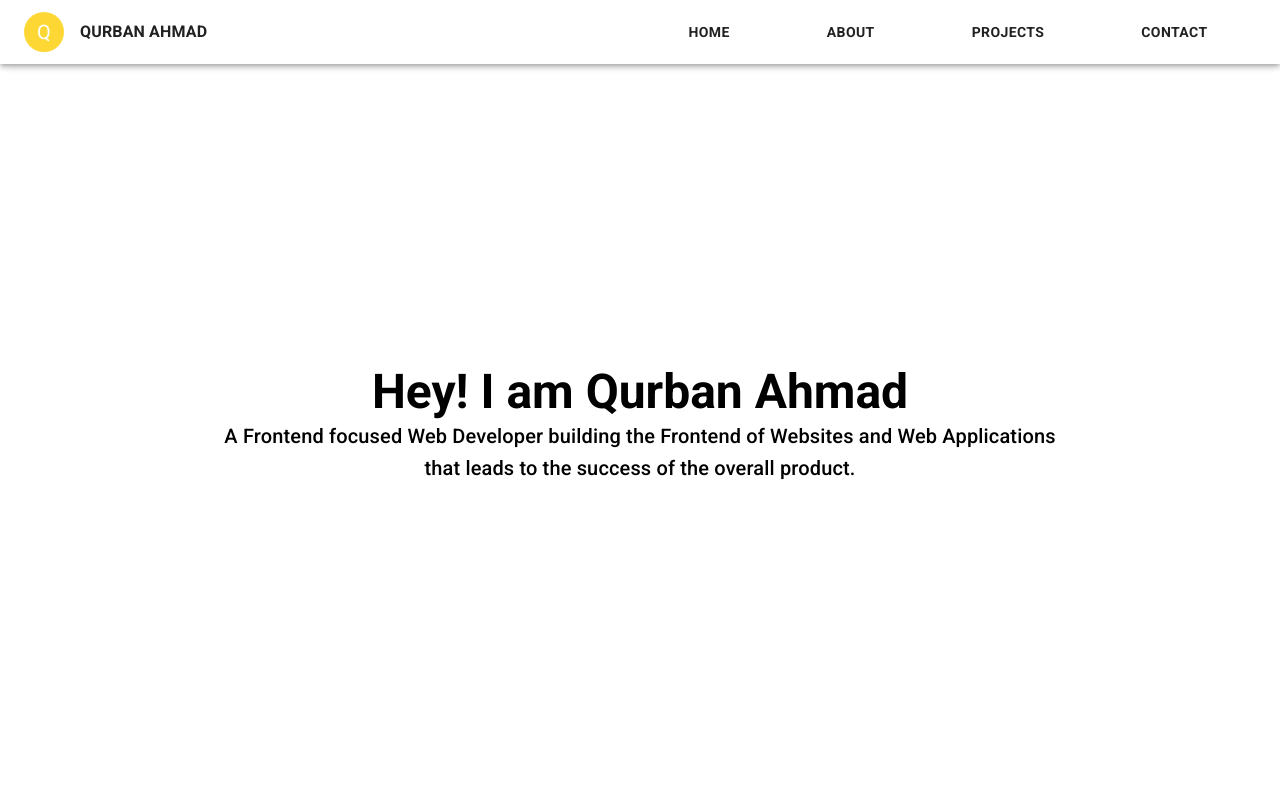
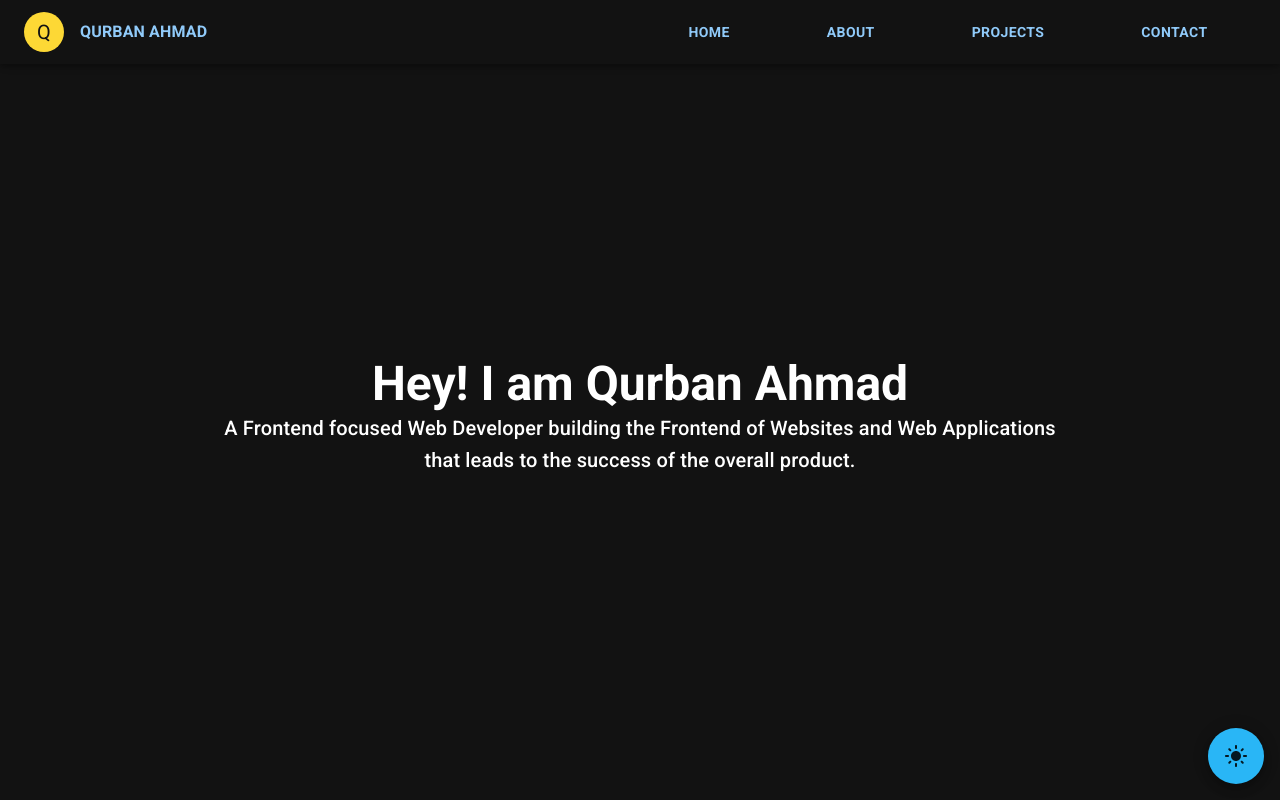
Before and after one commit to qur786/portfolio, a React app: page / in a window 1280 px wide. Built offline with nearby package versions, Linux system fonts and the light colour scheme; the HTML template or start-up script is replaced by a standard one.

Commit message:
feat: add dark mode support

```diff
--- a/src/app.tsx
+++ b/src/app.tsx
@@ -1,11 +1,49 @@
-import { Grid, Typography, useMediaQuery, useTheme } from "@mui/material";
+import {
+  createTheme,
+  CssBaseline,
+  Fab,
+  FabProps,
+  Grid,
+  ThemeProvider,
+  Typography,
+  useMediaQuery,
+} from "@mui/material";
+import type { Theme } from "@mui/material";
+import { useState } from "react";
+import { DarkMode, LightMode } from "@mui/icons-material";
 import { CustomAppBar } from "./components/AppBarComponent";
 import { MobileCustomAppBar } from "./components/MobileAppBarComponent";
 
+function getTheme(darkMode?: boolean): Theme {
+  let theme: Theme;
+  if (darkMode === true) {
+    theme = createTheme({
+      palette: {
+        mode: "dark",
+      },
+    });
+  } else {
+    theme = createTheme({
+      palette: {
+        mode: "light",
+      },
+    });
+  }
+  return theme;
+}
+
 export function App(): JSX.Element {
-  const theme = useTheme();
+  const [darkMode, setDarkMode] = useState(true);
+  const theme = getTheme(darkMode);
   const mediaQuery = useMediaQuery(theme.breakpoints.up("sm"));
+
+  const handleFabClick: FabProps["onClick"] = () => {
+    setDarkMode((prev) => !prev);
+  };
+
   return (
+    <ThemeProvider theme={theme}>
+      <CssBaseline />
       <Grid container direction="column">
         <Grid item marginBottom="12vh">
           {mediaQuery === true ? <CustomAppBar /> : <MobileCustomAppBar />}
@@ -19,20 +57,37 @@ export function App(): JSX.Element {
           height="80vh"
         >
           <Grid item>
-          <Typography variant="h3" align="center" sx={{ fontWeight: "bolder" }}>
+            <Typography
+              variant="h3"
+              align="center"
+              sx={{ fontWeight: "bolder" }}
+            >
               Hey! I am Qurban Ahmad
             </Typography>
           </Grid>
           <Grid container item justifyContent="center">
             <Grid item xs={12} sm={8}>
               <Typography variant="h6" align="center">
-              A Frontend focused Web Developer building the Frontend of Websites
-              and Web Applications that leads to the success of the overall
-              product.
+                A Frontend focused Web Developer building the Frontend of
+                Websites and Web Applications that leads to the success of the
+                overall product.
               </Typography>
             </Grid>
           </Grid>
         </Grid>
       </Grid>
+      <Fab
+        color="info"
+        aria-label="mode"
+        onClick={handleFabClick}
+        style={{
+          position: "absolute",
+          bottom: 16,
+          right: 16,
+        }}
+      >
+        {darkMode === true ? <LightMode /> : <DarkMode />}
+      </Fab>
+    </ThemeProvider>
   );
 }
--- a/src/components/AppBarComponent/index.tsx
+++ b/src/components/AppBarComponent/index.tsx
@@ -7,7 +7,7 @@ import {
   Grid,
   Stack,
 } from "@mui/material";
-import { yellow, grey } from "@mui/material/colors";
+import { yellow } from "@mui/material/colors";
 import { useState } from "react";
 import type { LinkProps } from "@mui/material";
 import { Links } from "../utils";
@@ -48,7 +48,7 @@ export function CustomAppBar() {
                 underline="none"
                 onMouseMove={onMouseMoveHandler}
                 onMouseLeave={onMouseLeaveHandler}
-                color={isHover.title === true ? yellow[600] : grey[900]}
+                color={isHover.title === true ? yellow[600] : "primary"}
                 data-name={Links.Title}
               >
                 <Stack direction="row" alignItems="center" spacing={2}>
@@ -73,7 +73,7 @@ export function CustomAppBar() {
                 underline="none"
                 variant="button"
                 data-name={Links.Home}
-                color={isHover.home === true ? yellow[600] : grey[900]}
+                color={isHover.home === true ? yellow[600] : "primary"}
                 onMouseMove={onMouseMoveHandler}
                 onMouseLeave={onMouseLeaveHandler}
                 sx={{ fontWeight: "bolder" }}
@@ -87,7 +87,7 @@ export function CustomAppBar() {
                 underline="none"
                 variant="button"
                 data-name={Links.About}
-                color={isHover.about === true ? yellow[600] : grey[900]}
+                color={isHover.about === true ? yellow[600] : "primary"}
                 onMouseMove={onMouseMoveHandler}
                 onMouseLeave={onMouseLeaveHandler}
                 sx={{ fontWeight: "bolder" }}
@@ -101,7 +101,7 @@ export function CustomAppBar() {
                 underline="none"
                 variant="button"
                 data-name={Links.Projects}
-                color={isHover.projects === true ? yellow[600] : grey[900]}
+                color={isHover.projects === true ? yellow[600] : "primary"}
                 onMouseMove={onMouseMoveHandler}
                 onMouseLeave={onMouseLeaveHandler}
                 sx={{ fontWeight: "bolder" }}
@@ -115,7 +115,7 @@ export function CustomAppBar() {
                 underline="none"
                 variant="button"
                 data-name={Links.Contact}
-                color={isHover.contact === true ? yellow[600] : grey[900]}
+                color={isHover.contact === true ? yellow[600] : "primary"}
                 onMouseMove={onMouseMoveHandler}
                 onMouseLeave={onMouseLeaveHandler}
                 sx={{ fontWeight: "bolder" }}
--- a/src/components/MobileAppBarComponent/index.tsx
+++ b/src/components/MobileAppBarComponent/index.tsx
@@ -9,7 +9,7 @@ import {
   Drawer,
   IconButton,
 } from "@mui/material";
-import { yellow, grey } from "@mui/material/colors";
+import { yellow } from "@mui/material/colors";
 import { useState } from "react";
 import { Menu, Close } from "@mui/icons-material";
 import type { LinkProps, IconButtonProps } from "@mui/material";
@@ -60,7 +60,7 @@ export function MobileCustomAppBar() {
                 underline="none"
                 onMouseMove={onMouseMoveHandler}
                 onMouseLeave={onMouseLeaveHandler}
-                color={isHover.title === true ? yellow[600] : grey[900]}
+                color={isHover.title === true ? yellow[600] : "primary"}
                 data-name={Links.Title}
               >
                 <Stack direction="row" alignItems="center" spacing={2}>
@@ -99,7 +99,7 @@ export function MobileCustomAppBar() {
                 underline="none"
                 variant="button"
                 data-name={Links.Home}
-                color={isHover.home === true ? yellow[600] : grey[900]}
+                color={isHover.home === true ? yellow[600] : "primary"}
                 onMouseMove={onMouseMoveHandler}
                 onMouseLeave={onMouseLeaveHandler}
                 sx={{ fontWeight: "bolder" }}
@@ -113,7 +113,7 @@ export function MobileCustomAppBar() {
                 underline="none"
                 variant="button"
                 data-name={Links.About}
-                color={isHover.about === true ? yellow[600] : grey[900]}
+                color={isHover.about === true ? yellow[600] : "primary"}
                 onMouseMove={onMouseMoveHandler}
                 onMouseLeave={onMouseLeaveHandler}
                 sx={{ fontWeight: "bolder" }}
@@ -127,7 +127,7 @@ export function MobileCustomAppBar() {
                 underline="none"
                 variant="button"
                 data-name={Links.Projects}
-                color={isHover.projects === true ? yellow[600] : grey[900]}
+                color={isHover.projects === true ? yellow[600] : "primary"}
                 onMouseMove={onMouseMoveHandler}
                 onMouseLeave={onMouseLeaveHandler}
                 sx={{ fontWeight: "bolder" }}
@@ -141,7 +141,7 @@ export function MobileCustomAppBar() {
                 underline="none"
                 variant="button"
                 data-name={Links.Contact}
-                color={isHover.contact === true ? yellow[600] : grey[900]}
+                color={isHover.contact === true ? yellow[600] : "primary"}
                 onMouseMove={onMouseMoveHandler}
                 onMouseLeave={onMouseLeaveHandler}
                 sx={{ fontWeight: "bolder" }}
--- a/src/custom.d.ts
+++ b/src/custom.d.ts
@@ -1,4 +1,4 @@
 declare module "*.jpg" {
-    const value: string;
-    export default value;
+  const value: string;
+  export default value;
 }
--- a/webpack.config.js
+++ b/webpack.config.js
@@ -18,7 +18,7 @@ module.exports = (env) => ({
       },
       {
         test: /\.(png|svg|jpg|jpeg|gif)$/i,
-        type: 'asset/resource',
+        type: "asset/resource",
       },
     ],
   },
```
Lines whose indentation alone changed are shown as unchanged.
